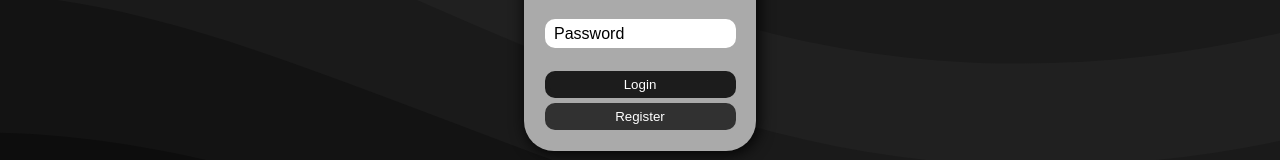
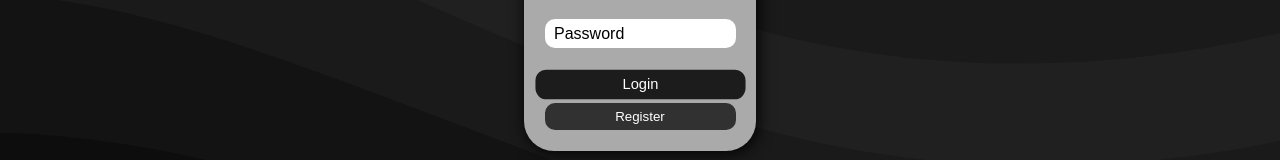
Before and after one commit to MarkHenyecz/HostOps-Invoice-Manager, a React (Create React App) app: page /login in a window 1280 px wide. In both pictures the pointer is over the button "Login". Shown: the part 410-570 px from the top of the page. Built offline with nearby package versions, Linux system fonts and the light colour scheme.

Commit message:
Login animations

```diff
--- a/src/styles/scss/login.scss
+++ b/src/styles/scss/login.scss
@@ -23,6 +23,7 @@
             padding: 5px;
             border-radius: 10px;
             margin-top: 10px;
+            transition: linear 250ms;
 
             &:focus, &:active, &:valid {
                 outline-width: 0;
@@ -50,10 +51,15 @@
         border-radius: 10px;
         cursor: pointer;
         margin-top: 5px;
+        transition: 250ms ease;
 
         &.register {
             background-color: v.$black7;
             border-color: v.$black7;
         }
+
+        &:hover {
+            transform: scale(1.1);
+        }
     }
 }
```
